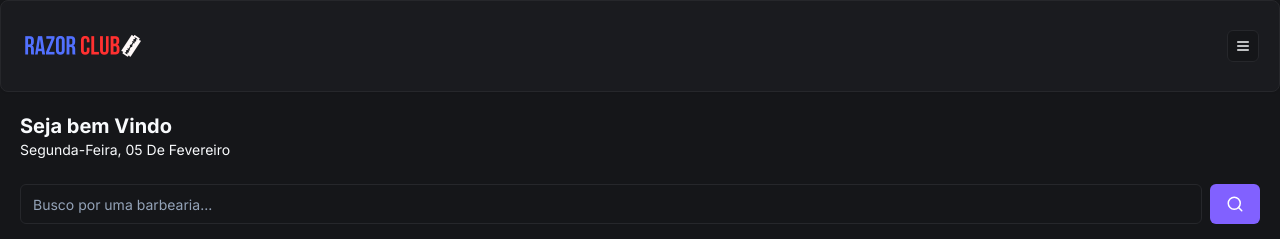
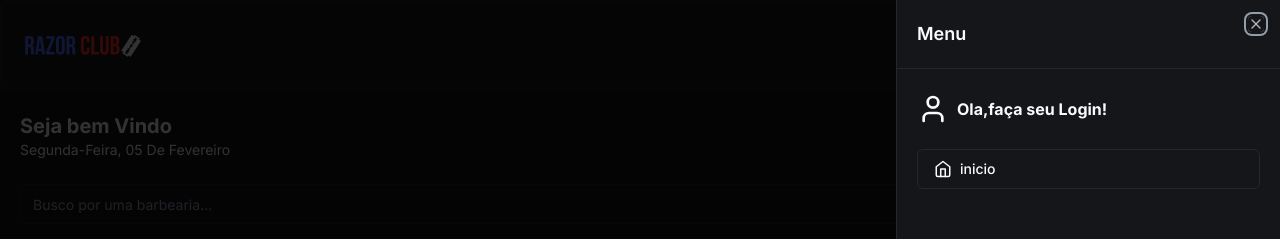
Before and after one commit to Guidossantos29/razor-club, a Next.js app: page / in a window 1280 px wide. Both pictures are taken after a click on the button 1243 px from the left and 46 px from the top of the page. Shown: the top 239 px of the page. Built offline with nearby package versions, Linux system fonts and the light colour scheme; no server answers; the database is empty.

Commit message:
feat: created singIn e SingOut

```diff
--- a/app/_components/header.tsx
+++ b/app/_components/header.tsx
@@ -1,26 +1,112 @@
+"use client"
+
+
 import { Card, CardContent } from "../components/ui/card";
 import { Button } from "../components/ui/button";
 import Image from 'next/image'
-import { MenuIcon } from "lucide-react";
+import { CalendarIcon, HomeIcon, LogOut, LogOutIcon, MenuIcon, UserIcon } from "lucide-react";
+import { signIn, signOut, useSession } from "next-auth/react";
+import { Sheet, SheetContent, SheetHeader, SheetTitle, SheetTrigger } from "../components/ui/sheet";
+import { Avatar } from "../components/ui/avatar";
+import { AvatarImage } from "@radix-ui/react-avatar";
+import Link from "next/link";
 
 
 
 
 const Header = () => {
+    const { data,status } = useSession()
+    const handleLoginClick = async () => {
+        await signIn('google')
+    }
+
+    const handleLogoutClick = async () => {
+
+        await signOut()
+    }
+
+
     return (
         <>
             <Card>
                 <CardContent className="p-5 justify-between items-center flex flex-row">
-                    <Image src='/razorLogo.png' alt='logo' height={18} width={120}  />
-                    <Button variant="outline" size="icon" className="h-8 w-8">
-                        <MenuIcon size={16}/>
-                    </Button>
+                    <Image src='/razorLogo.png' alt='logo' height={18} width={120} />
+
+                    <Sheet>
+                        <SheetTrigger asChild>
+                            <Button variant="outline" size="icon" className="h-8 w-8">
+                                <MenuIcon size={16} />
+                            </Button>
+                        </SheetTrigger>
+
+                        <SheetContent className="p-0">
+                        <SheetHeader className=" p-5 text-left border-b border-solid border-secundary">
+                           <SheetTitle>Menu</SheetTitle>
+                        </SheetHeader>
+
+                        {data?.user ? 'authenticated' && (
+                            <div className="flex items-center gap-3 px-5 py-6">
+                                <Avatar>
+                                    <AvatarImage src={data.user?.image ?? ''}/>
+                                </Avatar>
+
+                                <h2 className="font-bold">{data.user.name}</h2>
+                                <Button onClick={handleLogoutClick}>
+                                <LogOutIcon />
+                            </Button>
+
+
+
+                            </div>
+
+
+
+
+                        ) : (
+                        <div className="flex flex-col gap-2 px-5 py-6">
+                            <div className="flex items-center gap-2">
+                                <UserIcon size={32}/>
+                                <h1 className="font-bold">Ola,faça seu Login!</h1>
+
+
+
+                            </div>
+
+                        </div>
+                        )}
+                        <div className="flex flex-col gap-3 px-5 ">
+
+                                <Button variant="outline" className="justify-start" asChild>
+                                   <Link href="/">
+                                    <HomeIcon size={18} className="mr-2"/>
+                                    inicio
+                                    </Link>
+                                </Button>
+
+                                {data?.user && (
+                        <div className="flex flex-col gap-3 ">
+                                <Button variant="outline" className=" justify-start" asChild>
+                                   <Link href="bookings">
+                                    <CalendarIcon size={18} className="mr-2"/>
+                                    Agendamentos
+                                    </Link>
+                                </Button>
+                            </div>
+                            )}
+                            </div>
+
+
+                    </SheetContent>
+
+                    </Sheet>
+
+
                 </CardContent>
 
             </Card>
 
         </>
-     );
+    );
 }
 
 export default Header;
--- /dev/null
+++ b/app/_providers/auth.tsx
@@ -0,0 +1,10 @@
+"use client";
+
+import { SessionProvider } from "next-auth/react";
+import { ReactNode } from "react";
+
+const AuthProvider = ({ children }: { children: ReactNode }) => {
+  return <SessionProvider>{children}</SessionProvider>;
+};
+
+export default AuthProvider;
--- a/app/api/auth/[...nextauth]/route.ts
+++ b/app/api/auth/[...nextauth]/route.ts
@@ -9,8 +9,8 @@
     adapter:PrismaAdapter(db) as Adapter,
     providers: [
         GoogleProvider({
-            clientId:"",
-            clientSecret:"",
+            clientId: process.env.GOOGLE_CLIENT_ID as string,
+            clientSecret:process.env.GOOGLE_CLIENT_SECRET as string,
         }),
     ],
 })
--- /dev/null
+++ b/app/components/ui/sheet.tsx
@@ -0,0 +1,140 @@
+"use client"
+
+import * as React from "react"
+import * as SheetPrimitive from "@radix-ui/react-dialog"
+import { cva, type VariantProps } from "class-variance-authority"
+import { X } from "lucide-react"
+
+import { cn } from "@/app/_lib/utils"
+
+const Sheet = SheetPrimitive.Root
+
+const SheetTrigger = SheetPrimitive.Trigger
+
+const SheetClose = SheetPrimitive.Close
+
+const SheetPortal = SheetPrimitive.Portal
+
+const SheetOverlay = React.forwardRef<
+  React.ElementRef<typeof SheetPrimitive.Overlay>,
+  React.ComponentPropsWithoutRef<typeof SheetPrimitive.Overlay>
+>(({ className, ...props }, ref) => (
+  <SheetPrimitive.Overlay
+    className={cn(
+      "fixed inset-0 z-50 bg-black/80  data-[state=open]:animate-in data-[state=closed]:animate-out data-[state=closed]:fade-out-0 data-[state=open]:fade-in-0",
+      className
+    )}
+    {...props}
+    ref={ref}
+  />
+))
+SheetOverlay.displayName = SheetPrimitive.Overlay.displayName
+
+const sheetVariants = cva(
+  "fixed z-50 gap-4 bg-background p-6 shadow-lg transition ease-in-out data-[state=open]:animate-in data-[state=closed]:animate-out data-[state=closed]:duration-300 data-[state=open]:duration-500",
+  {
+    variants: {
+      side: {
+        top: "inset-x-0 top-0 border-b data-[state=closed]:slide-out-to-top data-[state=open]:slide-in-from-top",
+        bottom:
+          "inset-x-0 bottom-0 border-t data-[state=closed]:slide-out-to-bottom data-[state=open]:slide-in-from-bottom",
+        left: "inset-y-0 left-0 h-full w-3/4 border-r data-[state=closed]:slide-out-to-left data-[state=open]:slide-in-from-left sm:max-w-sm",
+        right:
+          "inset-y-0 right-0 h-full w-3/4  border-l data-[state=closed]:slide-out-to-right data-[state=open]:slide-in-from-right sm:max-w-sm",
+      },
+    },
+    defaultVariants: {
+      side: "right",
+    },
+  }
+)
+
+interface SheetContentProps
+  extends React.ComponentPropsWithoutRef<typeof SheetPrimitive.Content>,
+    VariantProps<typeof sheetVariants> {}
+
+const SheetContent = React.forwardRef<
+  React.ElementRef<typeof SheetPrimitive.Content>,
+  SheetContentProps
+>(({ side = "right", className, children, ...props }, ref) => (
+  <SheetPortal>
+    <SheetOverlay />
+    <SheetPrimitive.Content
+      ref={ref}
+      className={cn(sheetVariants({ side }), className)}
+      {...props}
+    >
+      {children}
+      <SheetPrimitive.Close className="absolute right-4 top-4 rounded-sm opacity-70 ring-offset-background transition-opacity hover:opacity-100 focus:outline-none focus:ring-2 focus:ring-ring focus:ring-offset-2 disabled:pointer-events-none data-[state=open]:bg-secondary">
+        <X className="h-4 w-4" />
+        <span className="sr-only">Close</span>
+      </SheetPrimitive.Close>
+    </SheetPrimitive.Content>
+  </SheetPortal>
+))
+SheetContent.displayName = SheetPrimitive.Content.displayName
+
+const SheetHeader = ({
+  className,
+  ...props
+}: React.HTMLAttributes<HTMLDivElement>) => (
+  <div
+    className={cn(
+      "flex flex-col space-y-2 text-center sm:text-left",
+      className
+    )}
+    {...props}
+  />
+)
+SheetHeader.displayName = "SheetHeader"
+
+const SheetFooter = ({
+  className,
+  ...props
+}: React.HTMLAttributes<HTMLDivElement>) => (
+  <div
+    className={cn(
+      "flex flex-col-reverse sm:flex-row sm:justify-end sm:space-x-2",
+      className
+    )}
+    {...props}
+  />
+)
+SheetFooter.displayName = "SheetFooter"
+
+const SheetTitle = React.forwardRef<
+  React.ElementRef<typeof SheetPrimitive.Title>,
+  React.ComponentPropsWithoutRef<typeof SheetPrimitive.Title>
+>(({ className, ...props }, ref) => (
+  <SheetPrimitive.Title
+    ref={ref}
+    className={cn("text-lg font-semibold text-foreground", className)}
+    {...props}
+  />
+))
+SheetTitle.displayName = SheetPrimitive.Title.displayName
+
+const SheetDescription = React.forwardRef<
+  React.ElementRef<typeof SheetPrimitive.Description>,
+  React.ComponentPropsWithoutRef<typeof SheetPrimitive.Description>
+>(({ className, ...props }, ref) => (
+  <SheetPrimitive.Description
+    ref={ref}
+    className={cn("text-sm text-muted-foreground", className)}
+    {...props}
+  />
+))
+SheetDescription.displayName = SheetPrimitive.Description.displayName
+
+export {
+  Sheet,
+  SheetPortal,
+  SheetOverlay,
+  SheetTrigger,
+  SheetClose,
+  SheetContent,
+  SheetHeader,
+  SheetFooter,
+  SheetTitle,
+  SheetDescription,
+}
--- a/app/layout.tsx
+++ b/app/layout.tsx
@@ -2,6 +2,7 @@
 import { Inter } from "next/font/google";
 import "./globals.css";
 import Footer from "./_components/footer";
+import AuthProvider from "./_providers/auth";
 
 const inter = Inter({ subsets: ["latin"] });
 
@@ -17,8 +18,12 @@
 }>) {
   return (
     <html lang="en">
-      <body className={`${inter.className} dark`}>{children}
-      <Footer/></body>
+      <body className={`${inter.className} dark`}>
+        <AuthProvider>
+          {children}
+          <Footer />
+        </AuthProvider>
+      </body>
 
     </html>
   );
--- a/package.json
+++ b/package.json
@@ -15,6 +15,7 @@
     "@auth/prisma-adapter": "^1.4.0",
     "@prisma/client": "^5.9.1",
     "@radix-ui/react-avatar": "^1.0.4",
+    "@radix-ui/react-dialog": "^1.0.5",
     "@radix-ui/react-slot": "^1.0.2",
     "class-variance-authority": "^0.7.0",
     "clsx": "^2.1.0",
```
Also changed, not shown: 1 other file (tests, documents, lock files or other folders).
